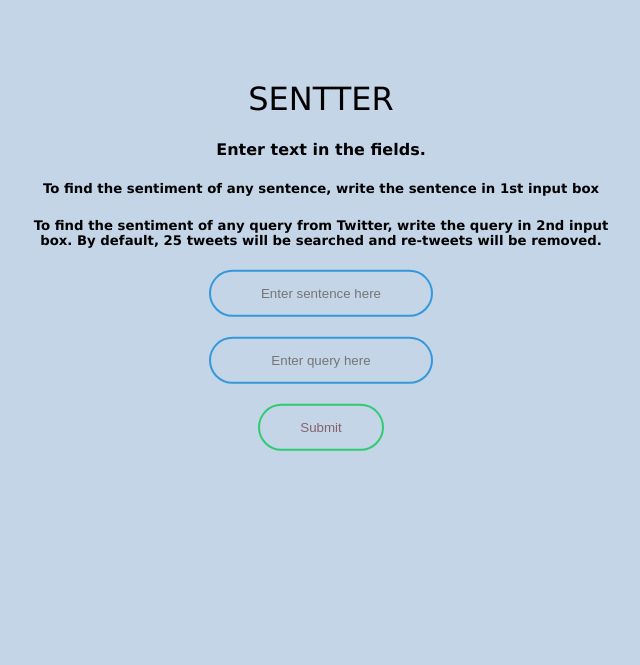
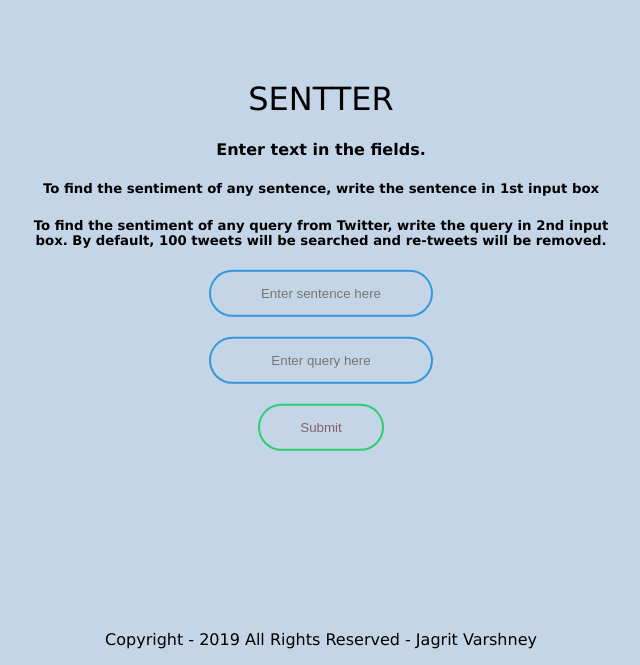
Before and after one commit to jagrit-varshney/sentter-web, a Flask app: page / in a window 1280 px wide. Shown: the part 135-800 px from the top of the page, without its empty margins (319-959 px from the left). Run offline with Flask 2, Linux system fonts and the light colour scheme; parts of the project's set-up code (start-up, migrations or seed data) failed here and were passed over.

Commit message:
added on 08-04-2019

```diff
--- a/main.py
+++ b/main.py
@@ -48,7 +48,7 @@ def index():
 
 			tweets = []
 
-			fetched_tweets = api.search(q = query_enter, lang='en', count = 25)
+			fetched_tweets = api.search(q = query_enter, lang='en', count = 100)
 
 			for tweet in fetched_tweets:
 				parsed_tweet = tweet.text
--- a/templates/index.html
+++ b/templates/index.html
@@ -5,6 +5,17 @@
 
     <!-- In-line CSS -->
     <style>
+    .footer
+      {
+        position: fixed;;
+        left: 0;
+        bottom: 0;
+        width: 100%;
+        background-color: #000000
+        color: white;
+        text-align: center;
+      }
+
       body
       {
         margin: 0;
@@ -76,12 +87,15 @@
       <h1>Sentter</h1>
       <h4>Enter text in the fields.</h4>
       <h5>To find the sentiment of any sentence, write the sentence in 1st input box</h5>
-      <h5>To find the sentiment of any query from Twitter, write the query in 2nd input box. By default, 25 tweets will be searched and re-tweets will be removed.</h5>
+      <h5>To find the sentiment of any query from Twitter, write the query in 2nd input box. By default, 100 tweets will be searched and re-tweets will be removed.</h5>
       <input type="text" name="text" id="text" placeholder="Enter sentence here"/>
       <input type="text" name="tquery" id="tquery" placeholder="Enter query here">
       <input type="submit" id="submit" value="Submit" />
       <p>{{ answer }}</p>
     </form>
 
+    <div class="footer">
+      <p>Copyright - 2019 All Rights Reserved - Jagrit Varshney</p>
+    </div>
   </body>
 </html>
```
